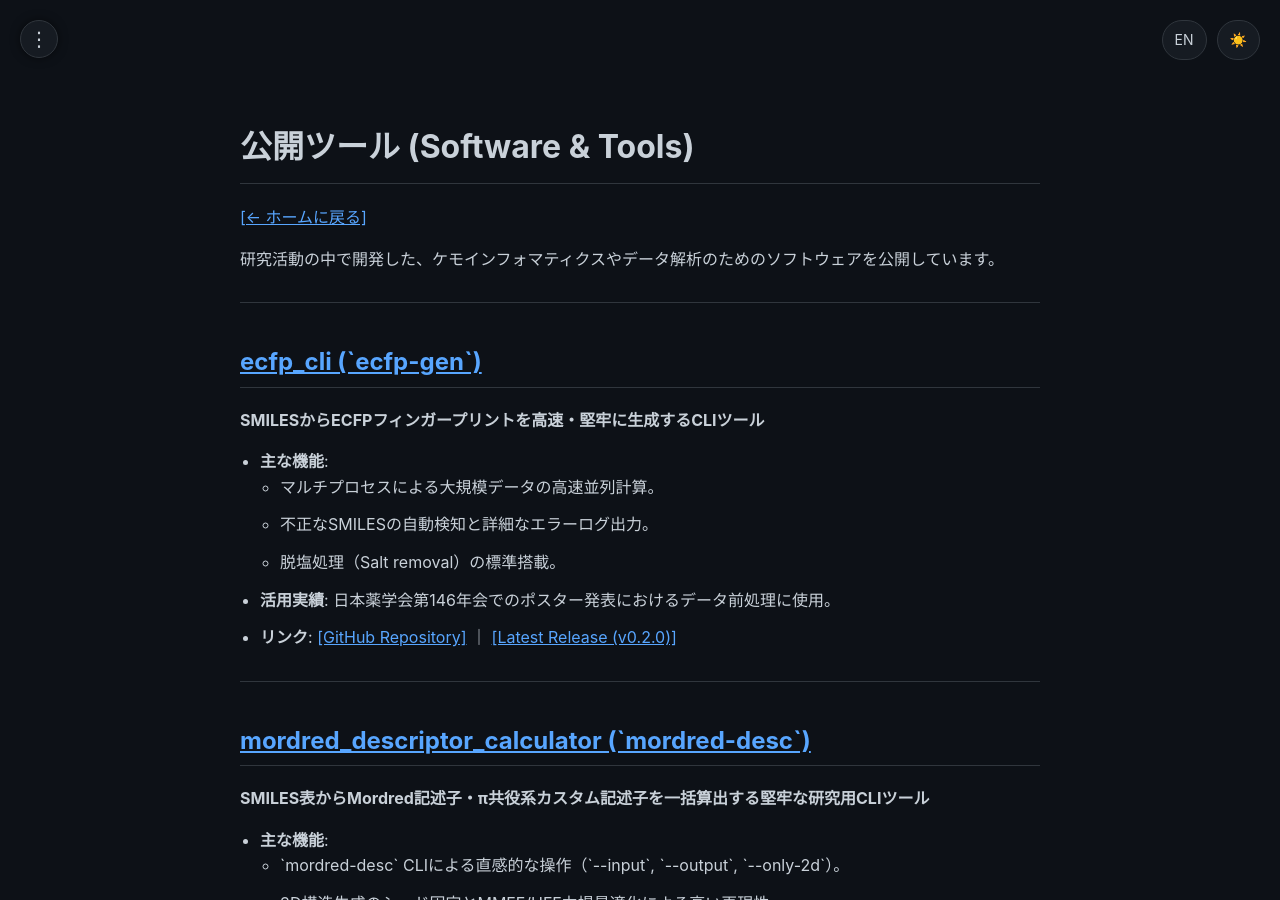
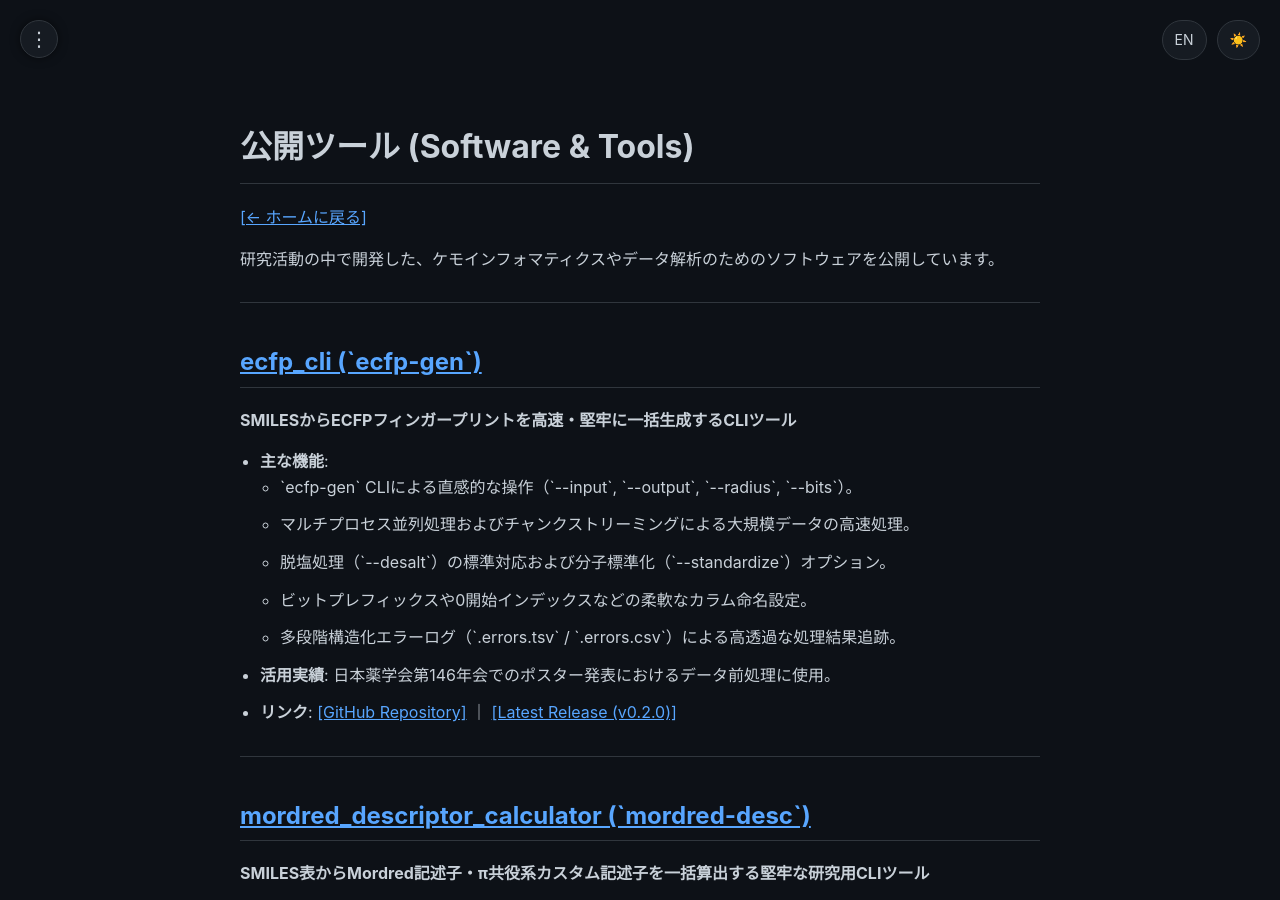
Before and after one commit to 377H-Miru/377H-Miru.github.io, a Jekyll site: the page built from tools.md, in a window 1280 px wide and 900 px high. Built offline with Jekyll 4.4.1, drawn with Linux system fonts in a browser that asks for light colours.

Commit message:
Update ecfp_cli features and error logging details on tools pages

```diff
--- a/tools.md
+++ b/tools.md
@@ -14,13 +14,15 @@ permalink: /tools/
 <hr>
 
 <h2><a href="https://github.com/377H-Miru/ecfp_cli" target="_blank">ecfp_cli (`ecfp-gen`)</a></h2>
-<p><b>SMILESからECFPフィンガープリントを高速・堅牢に生成するCLIツール</b></p>
+<p><b>SMILESからECFPフィンガープリントを高速・堅牢に一括生成するCLIツール</b></p>
 <ul>
     <li><b>主な機能</b>:
         <ul>
-            <li>マルチプロセスによる大規模データの高速並列計算。</li>
-            <li>不正なSMILESの自動検知と詳細なエラーログ出力。</li>
-            <li>脱塩処理（Salt removal）の標準搭載。</li>
+            <li>`ecfp-gen` CLIによる直感的な操作（`--input`, `--output`, `--radius`, `--bits`）。</li>
+            <li>マルチプロセス並列処理およびチャンクストリーミングによる大規模データの高速処理。</li>
+            <li>脱塩処理（`--desalt`）の標準対応および分子標準化（`--standardize`）オプション。</li>
+            <li>ビットプレフィックスや0開始インデックスなどの柔軟なカラム命名設定。</li>
+            <li>多段階構造化エラーログ（`.errors.tsv` / `.errors.csv`）による高透過な処理結果追跡。</li>
         </ul>
     </li>
     <li><b>活用実績</b>: 日本薬学会第146年会でのポスター発表におけるデータ前処理に使用。</li>
```
Also changed, not shown: en/tools.md (+5 -3 lines).
